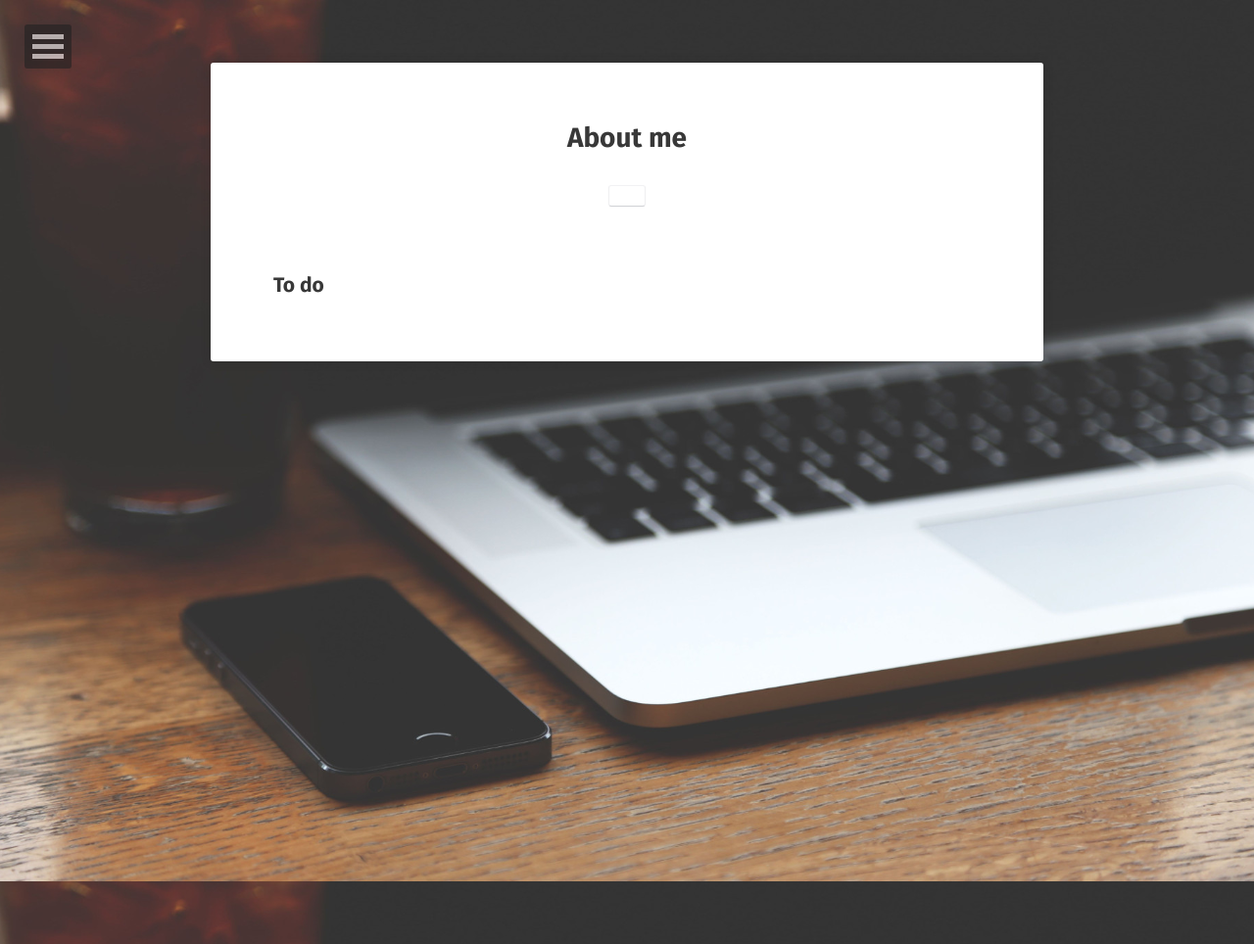
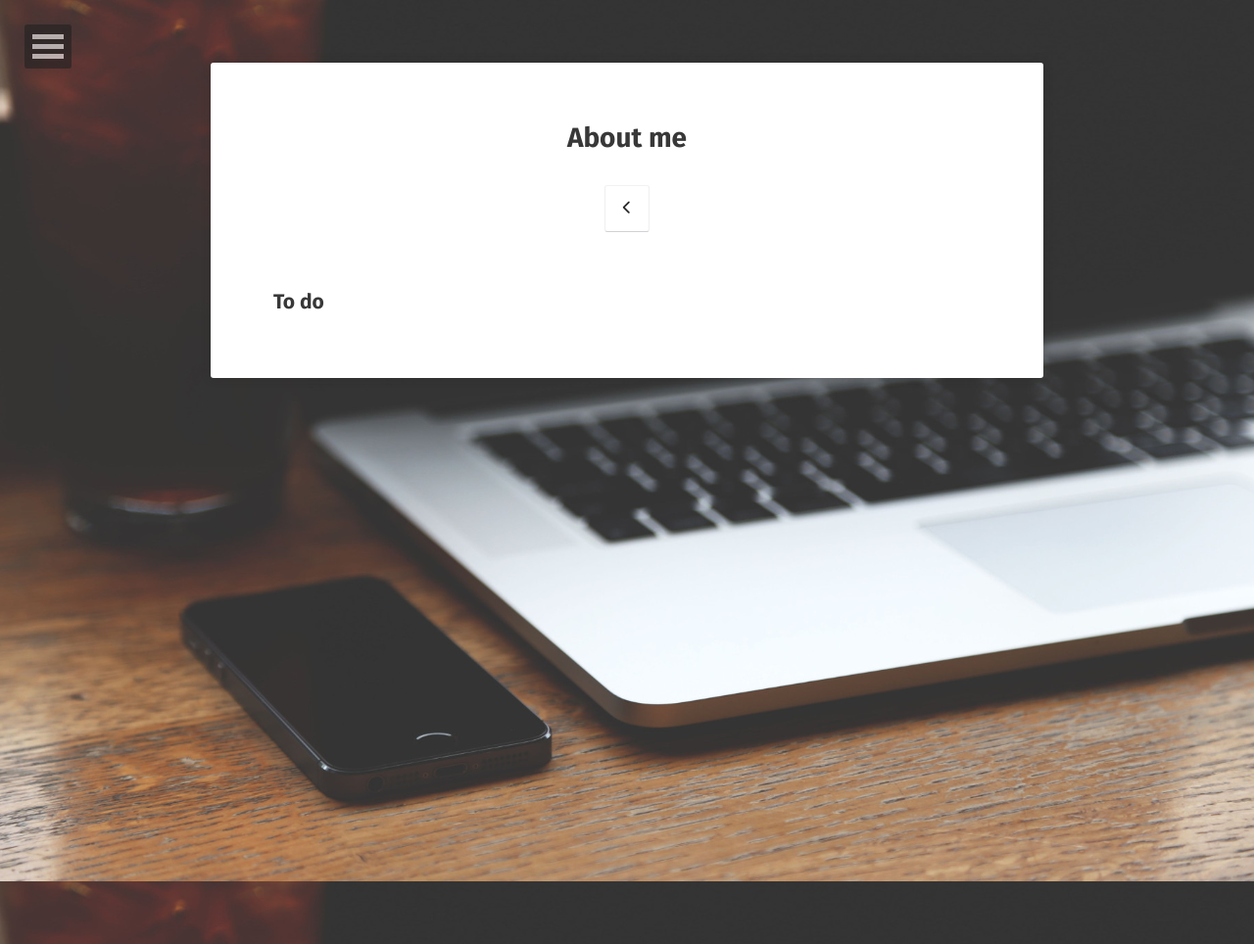
Before and after one commit to FuzzyGrim/blog, a Jekyll site: the page built from about/index.md, in a window 1280 px wide. Shown: the whole page at 98% size. Built offline with Jekyll 4.4.1, drawn with Linux system fonts in a browser that asks for light colours; nearby versions of some CDN libraries; some web fonts are replaced.

Commit message:
update fontawesome

```diff
--- a/_layouts/page.html
+++ b/_layouts/page.html
@@ -8,6 +8,7 @@ layout: compress
 <!--[if gt IE 8]><!--> <html class="no-js"><!--<![endif]-->
 <head>
     {% include head.html %}
+    <script src="https://kit.fontawesome.com/d48cc8b2d6.js" crossorigin="anonymous"></script>
 </head>
 <body>
     {% include nav.html %}
--- a/_layouts/post-list.html
+++ b/_layouts/post-list.html
@@ -8,6 +8,7 @@ layout: compress
 <!--[if gt IE 8]><!--> <html class="no-js"><!--<![endif]-->
 <head>
     {% include head.html %}
+    <script src="https://kit.fontawesome.com/d48cc8b2d6.js" crossorigin="anonymous"></script>
 </head>
 <body>
     {% include nav.html %}
--- a/_layouts/project.html
+++ b/_layouts/project.html
@@ -8,6 +8,7 @@ layout: compress
 <!--[if gt IE 8]><!--> <html class="no-js"><!--<![endif]-->
 <head>
     {% include head.html %}
+    <script src="https://kit.fontawesome.com/d48cc8b2d6.js" crossorigin="anonymous"></script>
 </head>
 <body>
     {% include nav.html %}
```
